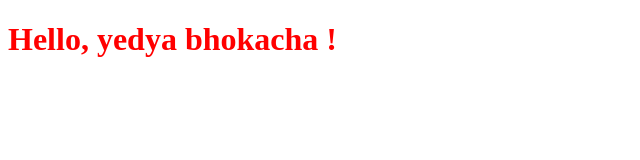
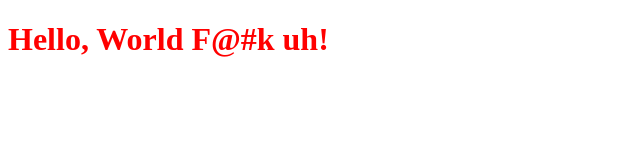
Before and after one commit to subodhkute1843/GitHubCource, a plain HTML site: page index.html in a window 1280 px wide. Shown: the whole page, without its empty margins (0-640 px from the left). Drawn offline with Linux system fonts and the light colour scheme.

Commit message:
update index.html

```diff
--- a/index.html
+++ b/index.html
@@ -8,7 +8,7 @@ initial-scale=1, shrink-to-fit=no">
 <title>My WebSite</title>
 </head>
 <body>
-<h1>Hello, yedya bhokacha !</h1>
+<h1>Hello, World F@#k uh!</h1>
 <script src="apps.js"></script>
 </body>
 </html>
```
